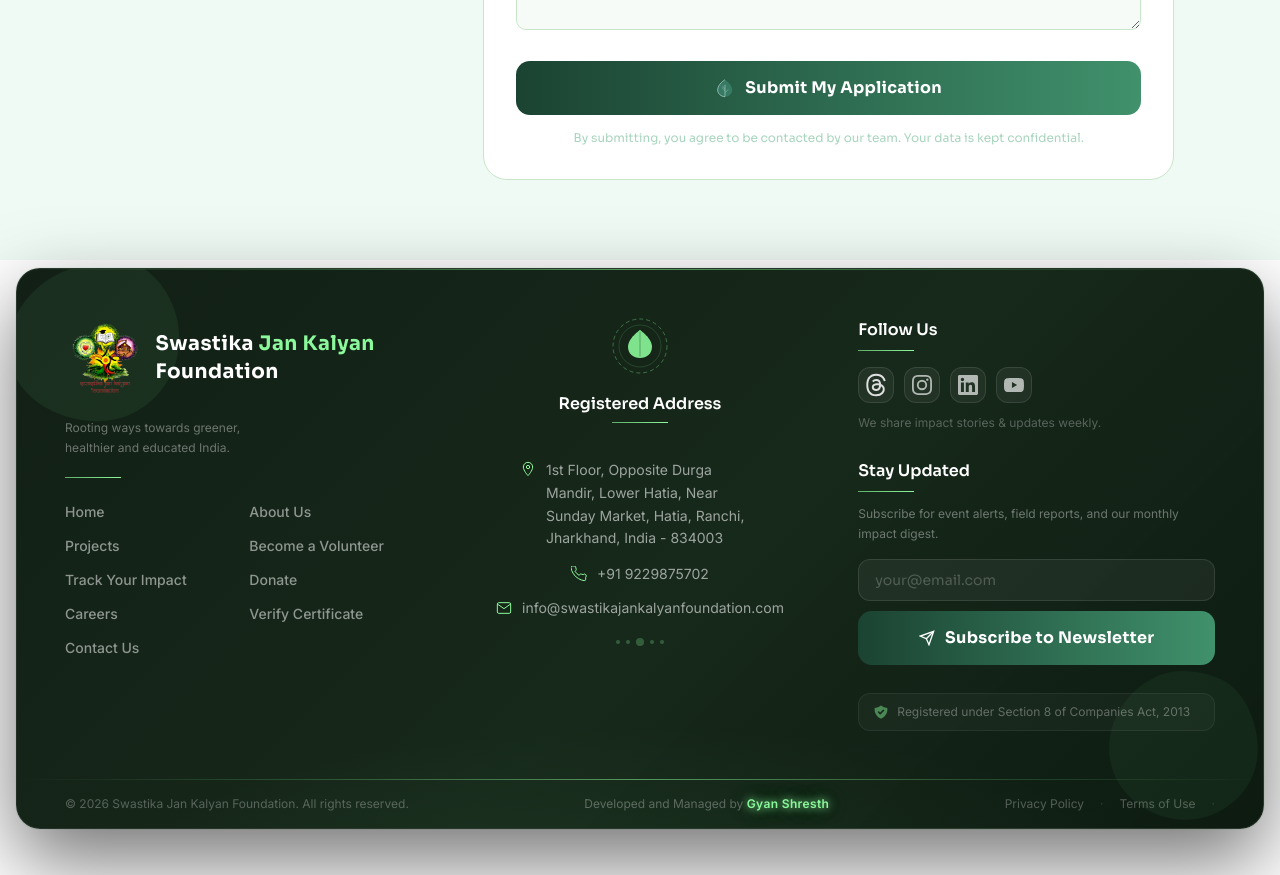
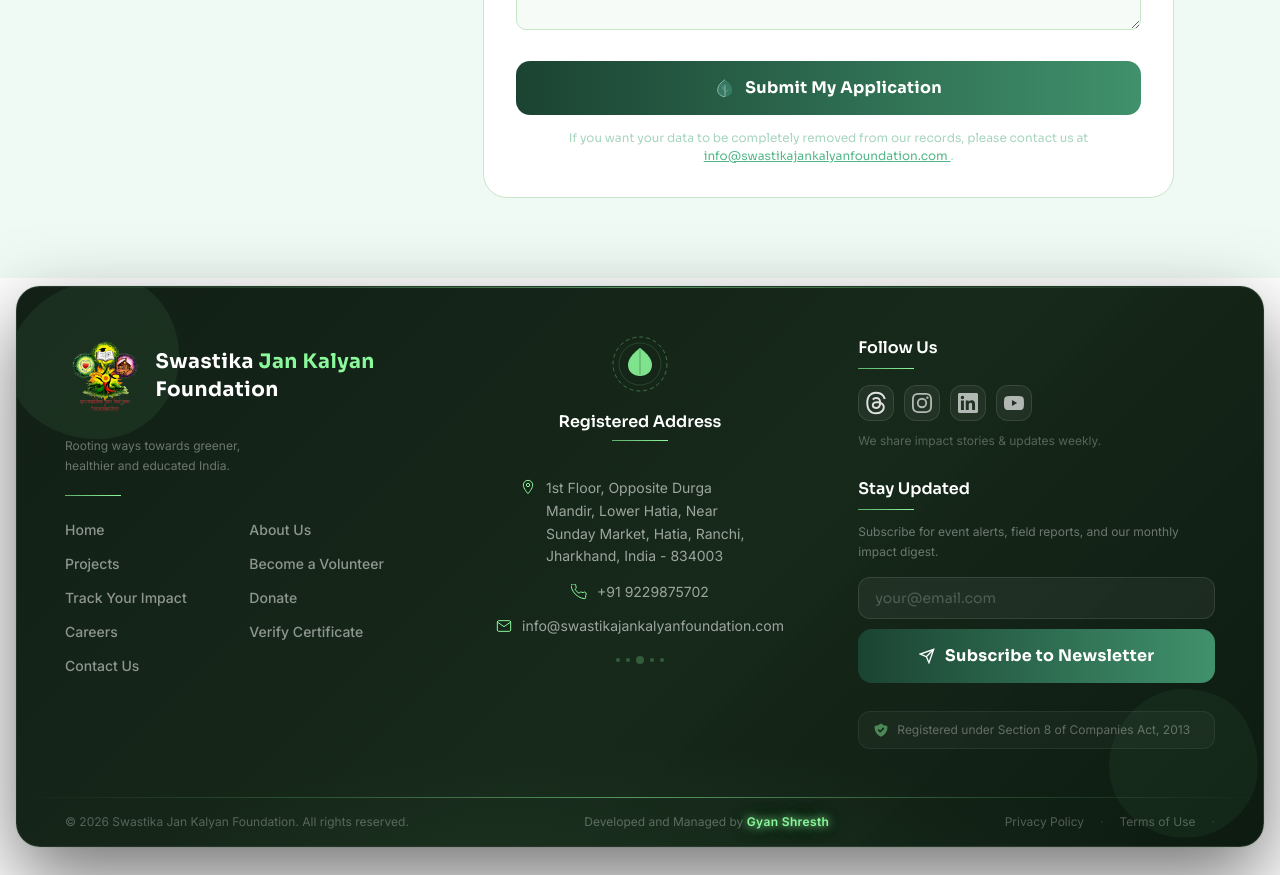
Before and after one commit to Swastika-Jan-Kalyan-Foundation/swastika-jankalyan-foundation, a React (Vite) app: page /volunteerwus in a window 1280 px wide. Shown: the part 2300-3175 px from the top of the page. Built offline with nearby package versions, Linux system fonts and the light colour scheme.

Commit message:
feat: added text for Deletion of user's data

```diff
--- a/src/routes/Donate.jsx
+++ b/src/routes/Donate.jsx
@@ -641,7 +641,7 @@
               </button>
 
                   <p className="text-center text-xs text-gray-400">
-                    🔒 Secured with 256-bit SSL encryption. Tax receipt will be emailed automatically.
+                    🔒 If you want your data to be completely removed from our records then contact us at <a href="mailto:info@swastikajankalyanfoundation.com" style={{ color: "#52b788", textDecoration: "underline" }}>info@swastikajankalyanfoundation.com </a>.
                   </p>
                 </form>
               )}
--- a/src/routes/Volunteer.jsx
+++ b/src/routes/Volunteer.jsx
@@ -668,7 +668,7 @@
               </button>
 
               <p style={{ textAlign: "center", color: "#a8d5be", fontSize: 12, marginTop: 14 }}>
-                By submitting, you agree to be contacted by our team. Your data is kept confidential.
+                If you want your data to be completely removed from our records, please contact us at <a href="mailto:info@swastikajankalyanfoundation.com" style={{ color: "#52b788", textDecoration: "underline" }}>info@swastikajankalyanfoundation.com </a>.
               </p>
             </form>
           </div>
```
